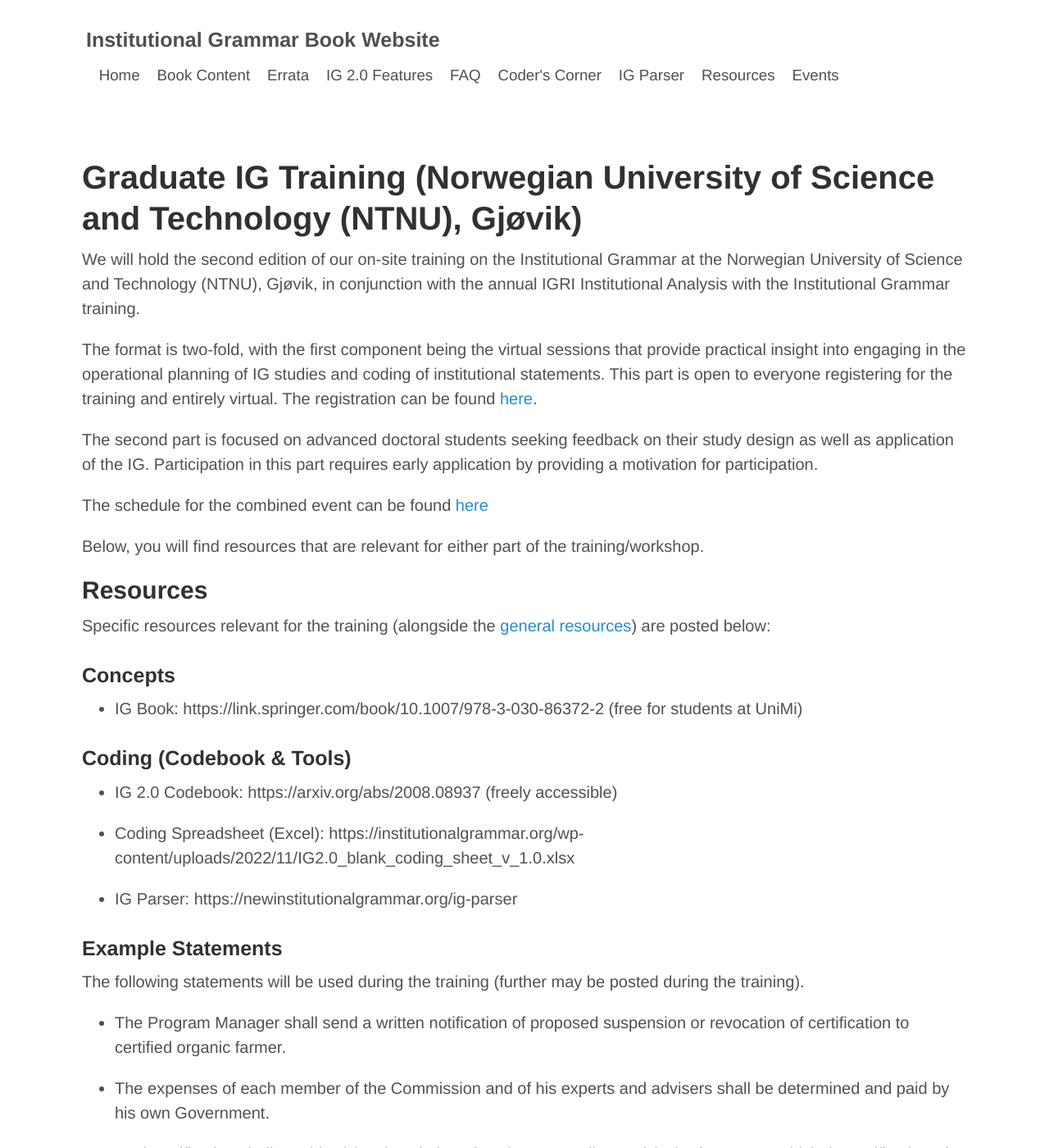
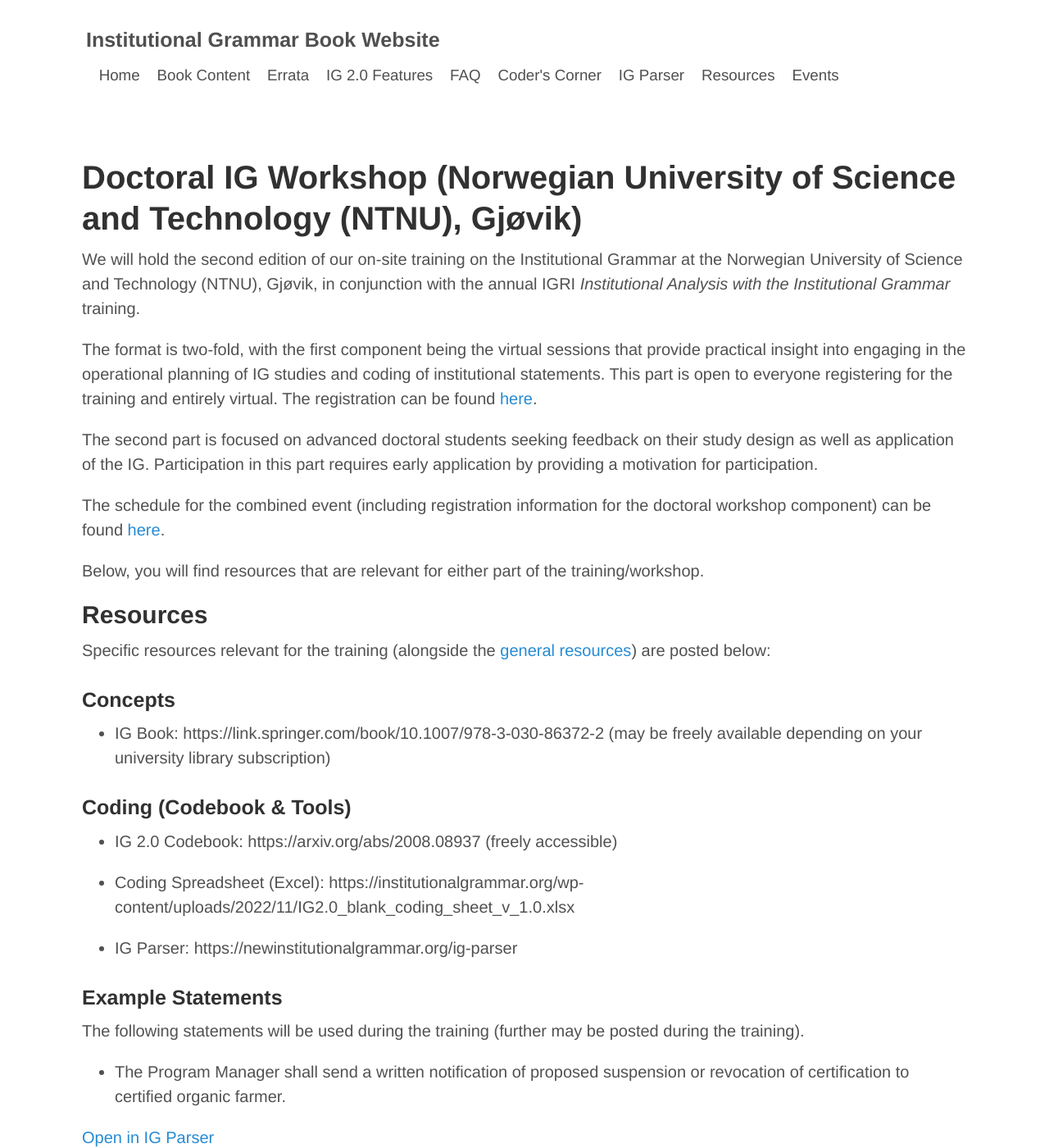
Before and after one commit to InstitutionalGrammar/IG-Book, a Jekyll site: the page built from events-doctoral-workshop-2023.md, in a window 1280 px wide and 1400 px high. Shown: the whole window at 82% size. Built offline with Jekyll 4.4.1, drawn with Linux system fonts in a browser that asks for light colours; some of the changed text lies outside the part shown.

Commit message:
Added statements, alongside coding in IG Parser.

```diff
--- a/events-doctoral-workshop-2023.md
+++ b/events-doctoral-workshop-2023.md
@@ -4,15 +4,15 @@ title: IG Book
 ---
 
 
-# Graduate IG Training (Norwegian University of Science and Technology (NTNU), Gjøvik)
+# Doctoral IG Workshop (Norwegian University of Science and Technology (NTNU), Gjøvik)
 
-We will hold the second edition of our on-site training on the Institutional Grammar at the Norwegian University of Science and Technology (NTNU), Gjøvik, in conjunction with the annual IGRI Institutional Analysis with the Institutional Grammar training.
+We will hold the second edition of our on-site training on the Institutional Grammar at the Norwegian University of Science and Technology (NTNU), Gjøvik, in conjunction with the annual IGRI *Institutional Analysis with the Institutional Grammar* training.
 
 The format is two-fold, with the first component being the virtual sessions that provide practical insight into engaging in the operational planning of IG studies and coding of institutional statements. This part is open to everyone registering for the training and entirely virtual. The registration can be found [here](https://institutionalgrammar.org/training/institutional-analysis-with-the-institutional-grammar-2023/).
 
 The second part is focused on advanced doctoral students seeking feedback on their study design as well as application of the IG. Participation in this part requires early application by providing a motivation for participation.
 
-The schedule for the combined event can be found [here](https://institutionalgrammar.org/doctoral_workshop/2023-igri-doctoral-workshop/)
+The schedule for the combined event (including registration information for the doctoral workshop component) can be found [here](https://institutionalgrammar.org/doctoral_workshop/2023-igri-doctoral-workshop/).
 
 Below, you will find resources that are relevant for either part of the training/workshop.
 
@@ -22,7 +22,7 @@ Specific resources relevant for the training (alongside the <a href="{{ site.pat
 
 ### Concepts
 
-* IG Book: https://link.springer.com/book/10.1007/978-3-030-86372-2 (free for students at UniMi)
+* IG Book: https://link.springer.com/book/10.1007/978-3-030-86372-2 (may be freely available depending on your university library subscription)
 
 ### Coding (Codebook & Tools)
 
@@ -38,8 +38,21 @@ The following statements will be used during the training (further may be posted
 
 * The Program Manager shall send a written notification of proposed suspension or revocation of certification to certified organic farmer.
 
+[Open in IG Parser](https://ig-parser.newinstitutionalgrammar.org/visual/?rawStmt=The%20Program%20Manager%20shall%20send%20a%20written%20notification%20of%20proposed%20suspension%20or%20revocation%20of%20certification%20to%20certified%20organic%20farmer&codedStmt=The%20A(Program%20Manager)%20D(shall)%20I(send)%20a%20Bdir,p(written)%20Bdir(notification%20of%20proposed%20(suspension%20[XOR]%20revocation)%20of%20certification)%20to%20Bind,p(certified)%20Bind(organic%20farmer).)
+
 * The expenses of each member of the Commission and of his experts and advisers shall be determined and paid by his own Government.
+
+[Open in IG Parser](https://ig-parser.newinstitutionalgrammar.org/visual/?rawStmt=The%20expenses%20of%20each%20member%20of%20the%20Commission%20and%20of%20his%20experts%20and%20advisers%20shall%20be%20determined%20and%20paid%20by%20his%20own%20Government.&codedStmt=The%20Bdir(expenses)%20of%20Bdir,p(each%20member%20of%20the%20Commission%20[AND]%20experts%20[AND]%20advisers)%20D(shall)%20I(be%20determine%20[AND]%20pay)%20by%20his%20own%20A(Government).)
 
 * Such notification shall provide: (1) A description of each noncompliance; (2) The facts upon which the notification of noncompliance is based; and (3) The date by which the certified operation must rebut or correct each noncompliance and submit supporting documentation of each such correction when correction is possible.
 
+
+[Open in IG Parser (IG Core)](https://ig-parser.newinstitutionalgrammar.org/visual/?rawStmt=Such%20notification%20shall%20provide:%20(1)%20A%20description%20of%20each%20noncompliance;%20(2)%20The%20facts%20upon%20which%20the%20notification%20of%20noncompliance%20is%20based;%20and%20(3)%20The%20date%20by%20which%20the%20certified%20operation%20must%20rebut%20or%20correct%20each%20noncompliance%20and%20submit%20supporting%20documentation%20of%20each%20such%20correction%20when%20correction%20is%20possible.&codedStmt=Such%20E(notification)%20M(shall)%20F(provide):%20(1)%20A%20P(description%20of%20each%20noncompliance%20[AND]%20facts%20upon%20which%20the%20notification%20of%20noncompliance%20is%20based%20[AND]%20date%20by%20which%20the%20certified%20operation%20must%20rebut%20or%20correct%20by%20which%20the%20certified%20operation%20must%20rebut%20or%20correct%20each%20noncompliance%20and%20submit%20supporting%20documentation%20of%20each%20such%20correction%20when%20correction%20is%20possible).)
+
+[Open in IG Parser (IG Extended)](https://ig-parser.newinstitutionalgrammar.org/visual/?rawStmt=Such%20notification%20shall%20provide:%20(1)%20A%20description%20of%20each%20noncompliance;%20(2)%20The%20facts%20upon%20which%20the%20notification%20of%20noncompliance%20is%20based;%20and%20(3)%20The%20date%20by%20which%20the%20certified%20operation%20must%20rebut%20or%20correct%20each%20noncompliance%20and%20submit%20supporting%20documentation%20of%20each%20such%20correction%20when%20correction%20is%20possible.&codedStmt=Such%20E(notification)%20M(shall)%20F(provide):%20(1)%20A%20P(description%20of%20each%20noncompliance);%20(2)%20The%20P(facts%20upon%20which%20the%20notification%20of%20noncompliance%20is%20based);%20and%20(3)%20The%20P1(date)%20P1,p{by%20which%20the%20A(certified%20operation)%20D(must)%20{I(rebut%20[XOR]%20correct)%20Bdir,p(each)%20Bdir(noncompliance)%20[AND]%20I(submit)%20Bdir,p(supporting)%20Bdir(documentation)%20of%20Bdir,p(each%20such%20correction)%20Cac(when%20correction%20is%20possible)}}.)
+
 * Upon entrance into agreement with organic farmer to serve as his/her certifying agent, organic certifier must inspect farmer's operation within 60 days.
+
+[Open in IG Parser (IG Core)](https://ig-parser.newinstitutionalgrammar.org/visual/?rawStmt=Upon%20entrance%20into%20agreement%20with%20organic%20farmer%20to%20serve%20as%20his/her%20certifying%20agent,%20organic%20certifier%20must%20inspect%20farmer%27s%20operation%20within%2060%20days.&codedStmt=Cac(Upon%20entrance%20into%20agreement%20with%20organic%20farmer%20to%20serve%20as%20his/her%20certifying%20agent),%20A(organic%20certifier)%20D(must)%20I(inspect)%20Bdir,p(farmer%27s)%20Bdir(operation)%20Cex(within%2060%20days).)
+
+[Open in IG Parser (IG Extended)](https://ig-parser.newinstitutionalgrammar.org/visual/?rawStmt=Upon%20entrance%20into%20agreement%20with%20organic%20farmer%20to%20serve%20as%20his/her%20certifying%20agent,%20organic%20certifier%20must%20inspect%20farmer%27s%20operation%20within%2060%20days.&codedStmt=Cac{Upon%20entrance%20into%20I([enters])%20Bdir(agreement)%20with%20A(organic%20farmer)%20Bdir,p(to%20serve%20as%20his/her%20certifying%20agent)},%20A(organic%20certifier)%20D(must)%20I(inspect)%20Bdir,p(farmer%27s)%20Bdir(operation)%20Cex(within%2060%20days).)
```
